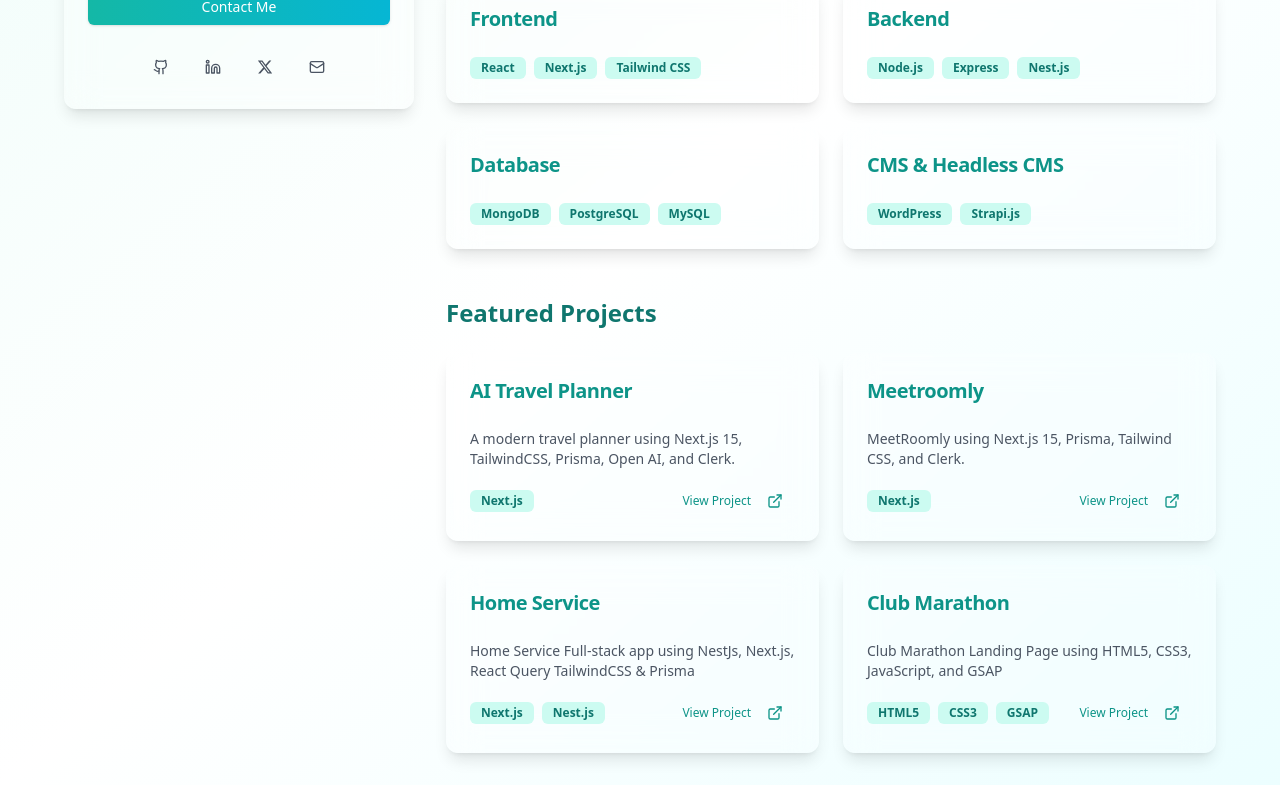
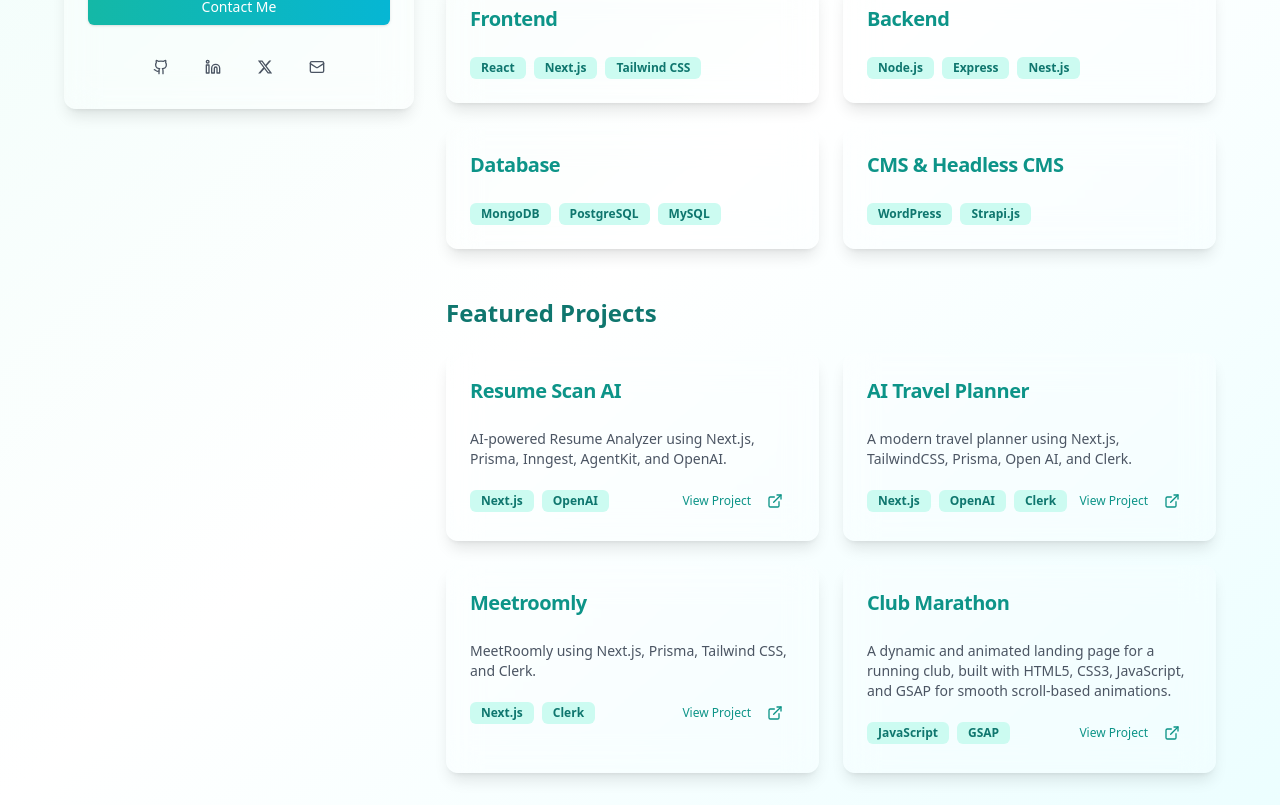
Before and after one commit to saidMounaim/mounaim.dev, a Next.js app: page / in a window 1280 px wide. Shown: the part 311-1116 px from the top of the page. Built offline with nearby package versions, Linux system fonts and the light colour scheme.

Commit message:
Update projects

```diff
--- a/constants/index.ts
+++ b/constants/index.ts
@@ -10,34 +10,35 @@
 
 export const projects = [
   {
+    title: "Resume Scan AI",
+    description:
+      "AI-powered Resume Analyzer using Next.js, Prisma, Inngest, AgentKit, and OpenAI.",
+    techs: ["Next.js", "OpenAI"],
+    link: "https://resume-scan-ai-seven.vercel.app/",
+  },
+  {
     title: "AI Travel Planner",
     description:
-      "A modern travel planner using Next.js 15, TailwindCSS, Prisma, Open AI, and Clerk.",
-    techs: ["Next.js"],
-    link: "https://github.com/saidMounaim/travelplan",
+      "A modern travel planner using Next.js, TailwindCSS, Prisma, Open AI, and Clerk.",
+    techs: ["Next.js", "OpenAI", "Clerk"],
+    link: "https://travelplan-sm.vercel.app/",
   },
   {
     title: "Meetroomly",
     description:
-      "MeetRoomly using Next.js 15, Prisma, Tailwind CSS, and Clerk.",
-    techs: ["Next.js"],
-    link: "https://github.com/saidMounaim/meetroomly",
-  },
-  {
-    title: "Home Service",
-    description:
-      "Home Service Full-stack app using NestJs, Next.js, React Query TailwindCSS & Prisma",
-    techs: ["Next.js", "Nest.js"],
-    link: "https://github.com/saidMounaim/home-service",
+      "MeetRoomly using Next.js, Prisma, Tailwind CSS, and Clerk.",
+    techs: ["Next.js", "Clerk"],
+    link: "https://meetroomly.vercel.app/",
   },
   {
     title: "Club Marathon",
     description:
-      "Club Marathon Landing Page using HTML5, CSS3, JavaScript, and GSAP",
-    techs: ["HTML5", "CSS3", "GSAP"],
+      "A dynamic and animated landing page for a running club, built with HTML5, CSS3, JavaScript, and GSAP for smooth scroll-based animations.",
+    techs: ["JavaScript", "GSAP"],
     link: "https://clubmarathon.fr/",
   },
 ];
+
 
 export const infos = {
   fullName: "Said MOUNAIM",
```
